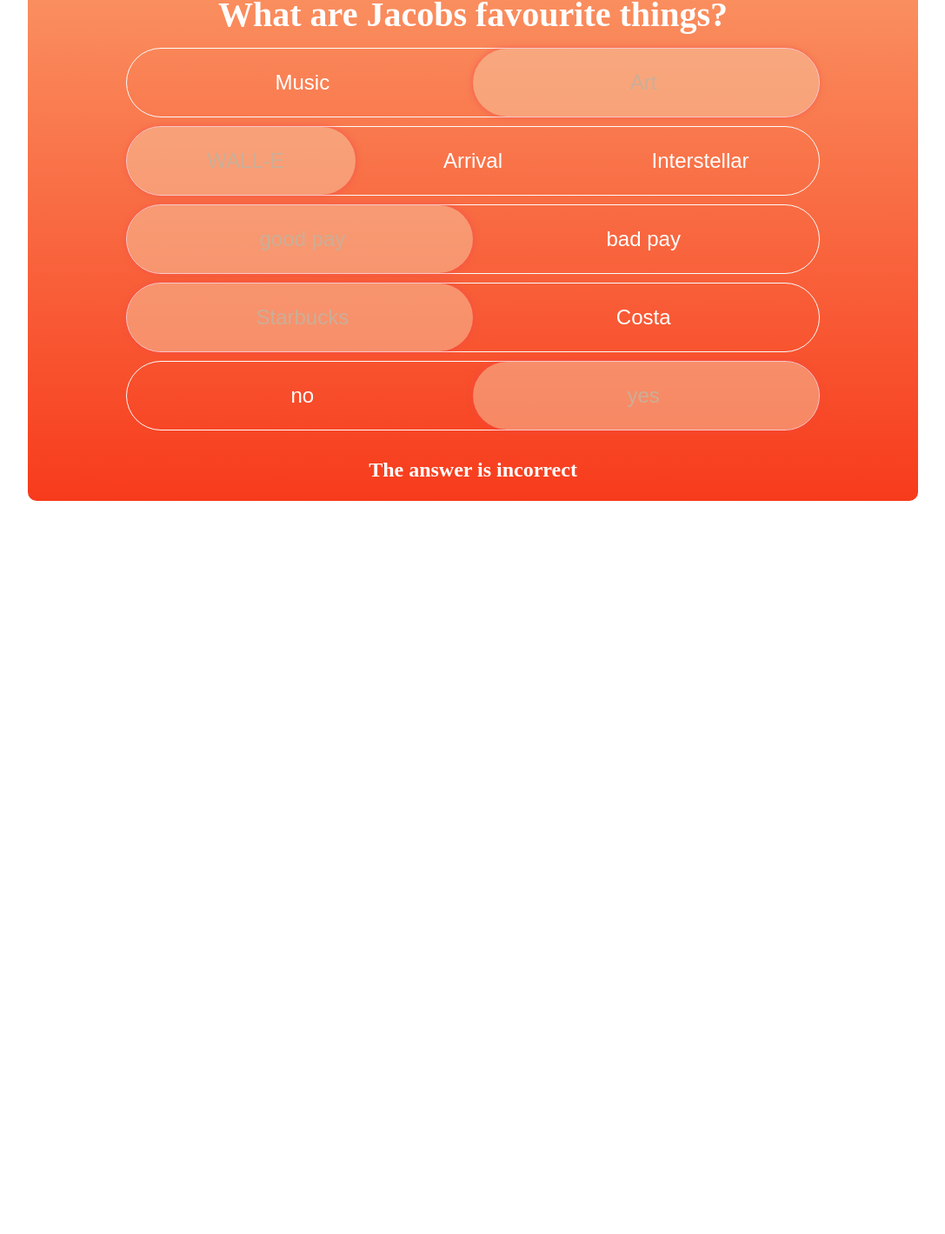
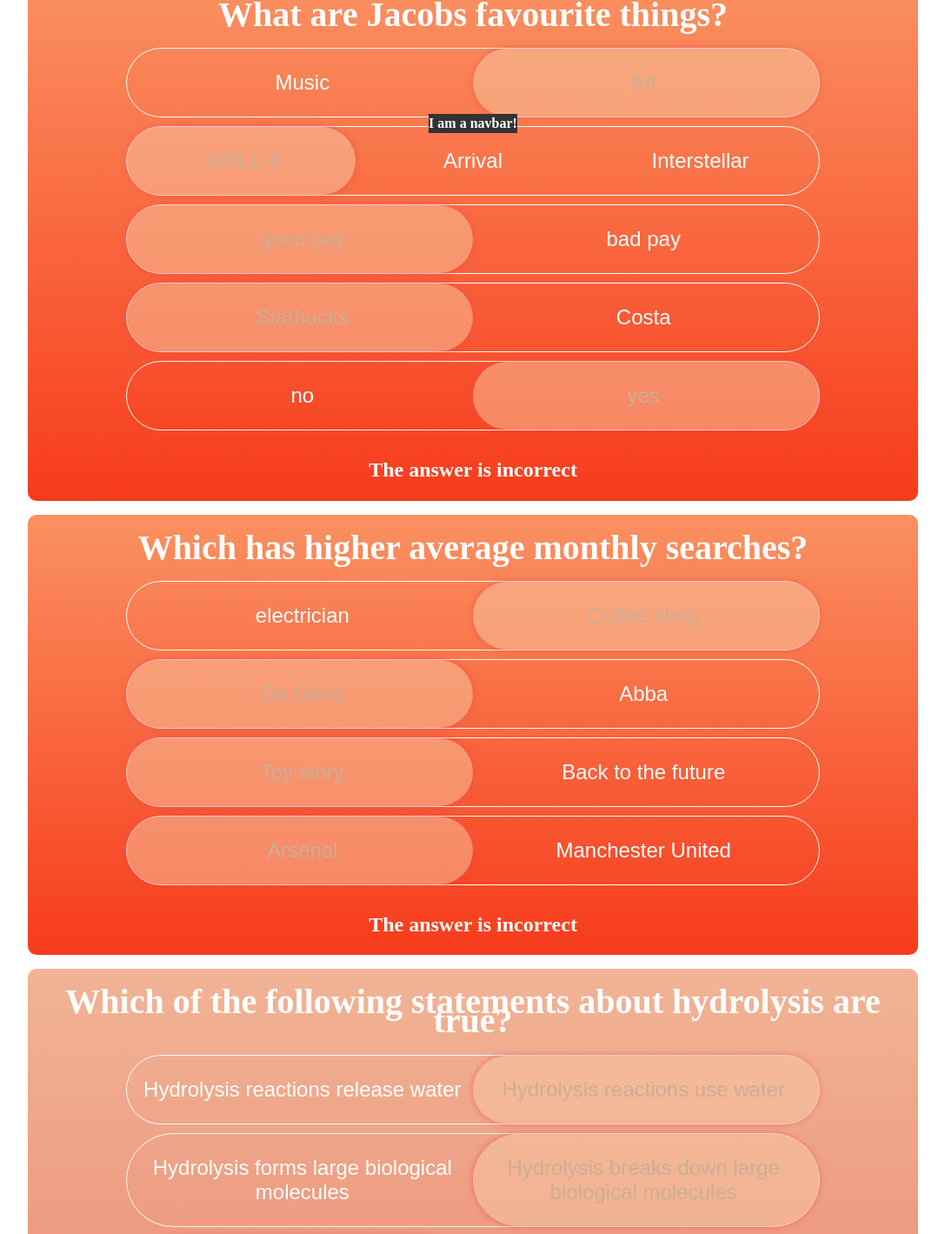
Before and after one commit to JacobCutts13/seneca-toggles, a React (Create React App) app: page / in a window 1280 px wide. Shown: the part 589-2008 px from the top of the page at 87% size, without its empty margins (96-1183 px from the left). Before the commit the page ends 1195 px from the top, so only its background shows below. Built offline with nearby package versions, Linux system fonts and the light colour scheme.

Commit message:
added two quesitons sets empty navbar component fixed to bottom of screen

```diff
--- a/src/App.tsx
+++ b/src/App.tsx
@@ -1,8 +1,11 @@
 import { useEffect, useReducer } from "react";
 import "./App.css";
 import TogglesTile from "./components/TogglesTile";
+import Navbar from "./components/Navbar";
 import officeConditions from "./data/officeConditions.json";
 import myQuestions from "./data/myQuestions.json";
+import higherOrLower from "./data/higherOrLower.json";
+import biologyQuestions from "./data/biologyQuestions.json";
 import { Action, Tile } from "./interfaces";
 import setQuestions from "./utils/setQuestions";
 
@@ -49,6 +52,8 @@
   useEffect(() => {
     setQuestions(dispatch, officeConditions);
     setQuestions(dispatch, myQuestions);
+    setQuestions(dispatch, higherOrLower);
+    setQuestions(dispatch, biologyQuestions);
   }, []);
 
   return (
@@ -59,6 +64,7 @@
             <TogglesTile tile={tile} dispatch={dispatch} />
           </div>
         ))}
+      <Navbar />
     </div>
   );
 }
--- /dev/null
+++ b/src/components/Navbar.tsx
@@ -0,0 +1,3 @@
+export default function Navbar(): JSX.Element {
+  return <div className="navbar">I am a navbar!</div>;
+}
--- /dev/null
+++ b/src/data/biologyQuestions.json
@@ -0,0 +1,58 @@
+{
+  "id": 2,
+  "title": "Which of the following statements about hydrolysis are true?",
+  "questions": [
+    {
+      "id": 0,
+      "options": [
+        {
+          "text": "Hydrolysis reactions use water",
+          "id": 0
+        },
+        {
+          "text": "Hydrolysis reactions release water",
+          "id": 1
+        }
+      ]
+    },
+    {
+      "id": 1,
+      "options": [
+        {
+          "text": "Hydrolysis of protein produces amino acids",
+          "id": 0
+        },
+        {
+          "text": "Hydrolysis of protein produces fatty acids",
+          "id": 1
+        }
+      ]
+    },
+    {
+      "id": 2,
+      "options": [
+        {
+          "text": "Hydrolysis breaks down large biological molecules",
+          "id": 0
+        },
+        {
+          "text": "Hydrolysis forms large biological molecules",
+          "id": 1
+        }
+      ]
+    },
+    {
+      "id": 3,
+      "options": [
+        {
+          "text": "Disaccharides (whatever the hell that is) are two monosaccharides joined together",
+          "id": 0
+        },
+        {
+          "text": "Monosaccharides are two disaccharides joined together",
+          "id": 1
+        }
+      ]
+    }
+  ]
+}
--- /dev/null
+++ b/src/data/higherOrLower.json
@@ -0,0 +1,58 @@
+{
+  "id": 1,
+  "title": "Which has higher average monthly searches?",
+  "questions": [
+    {
+      "id": 0,
+      "options": [
+        {
+          "text": "Back to the future",
+          "id": 0
+        },
+        {
+          "text": "Toy story",
+          "id": 1
+        }
+      ]
+    },
+    {
+      "id": 1,
+      "options": [
+        {
+          "text": "Abba",
+          "id": 0
+        },
+        {
+          "text": "Be Gees",
+          "id": 1
+        }
+      ]
+    },
+    {
+      "id": 2,
+      "options": [
+        {
+          "text": "Coffee shop",
+          "id": 0
+        },
+        {
+          "text": "electrician",
+          "id": 1
+        }
+      ]
+    },
+    {
+      "id": 3,
+      "options": [
+        {
+          "text": "Manchester United",
+          "id": 0
+        },
+        {
+          "text": "Arsenal",
+          "id": 1
+        }
+      ]
+    }
+  ]
+}
--- a/src/index.css
+++ b/src/index.css
@@ -8,7 +8,7 @@
   color: #fff;
 }
 
-@media screen and (max-width: 320px) {
+@media screen and (max-width: 600px) {
   body {
     margin: 8px;
   }
@@ -24,7 +24,7 @@
   }
 }
 
-@media screen and (min-width: 321px) {
+@media screen and (min-width: 601px) {
   body {
     margin: 30px;
   }
@@ -44,6 +44,13 @@
   flex-direction: column;
   align-items: center;
   justify-content: center;
+}
+
+.navbar {
+  overflow: hidden;
+  background-color: #333;
+  position: fixed;
+  top: 90%;
 }
 
 .tile-container {
```
